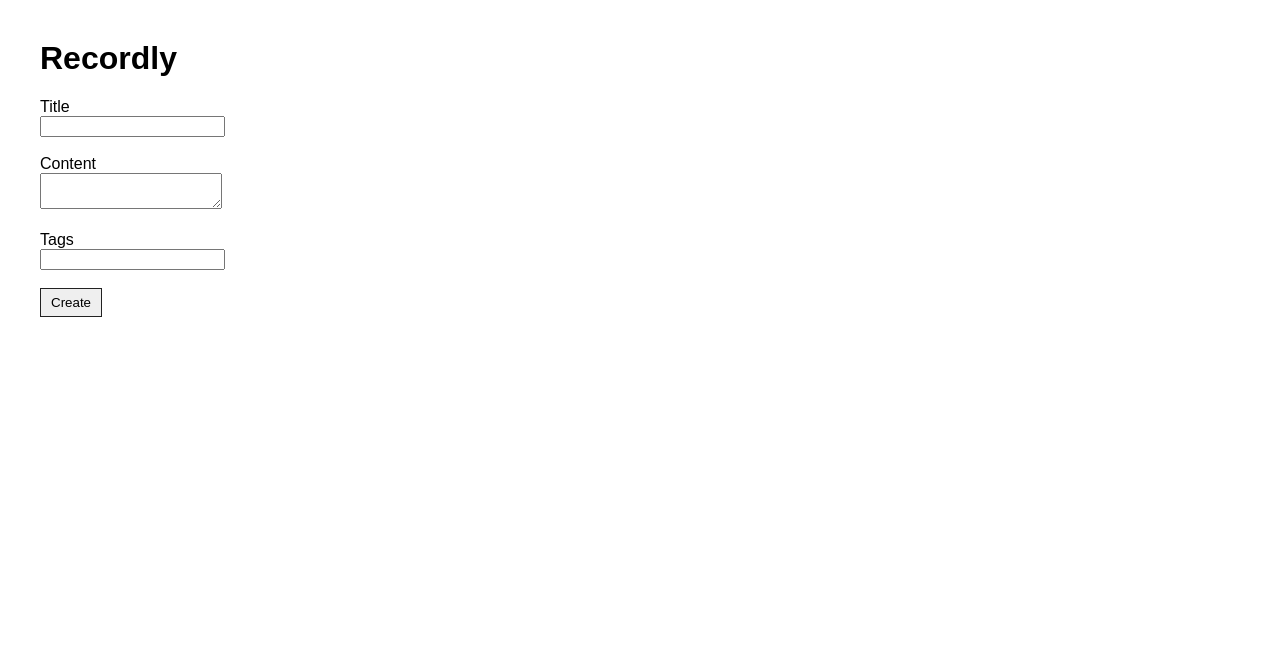
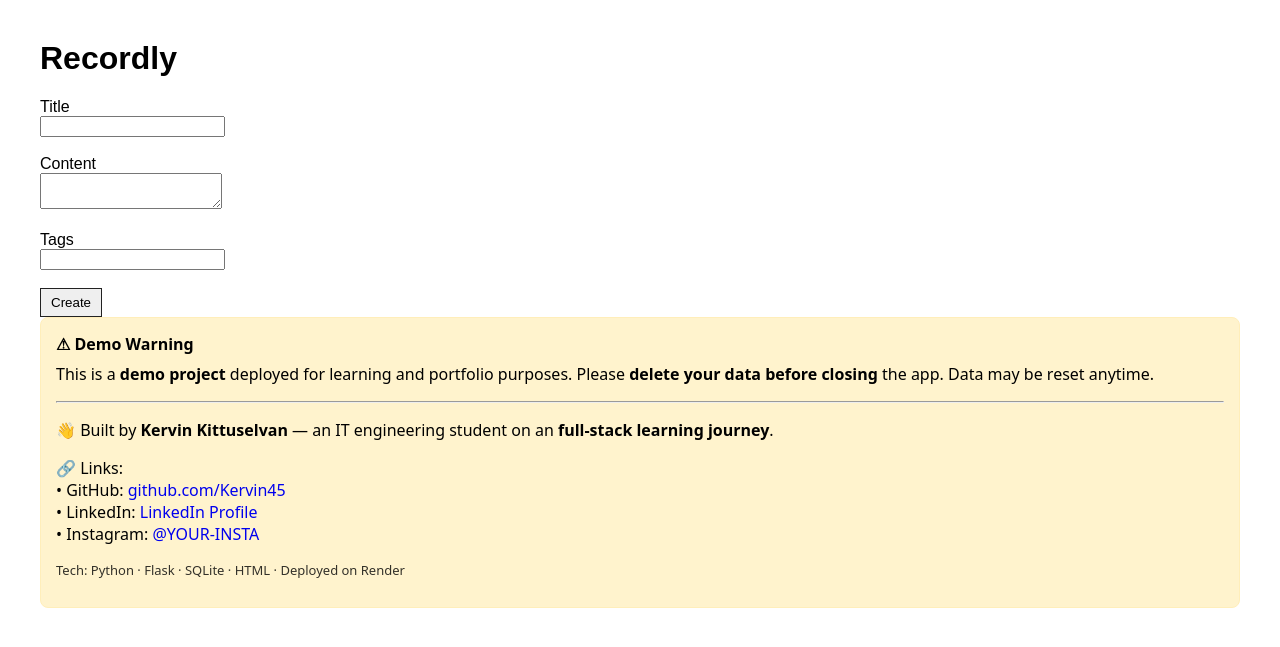
Before and after one commit to Kervin45/recordly, a Flask app: page /create in a window 1280 px wide. Shown: the top 647 px of the page. Run offline with Flask 3, Linux system fonts and the light colour scheme.

Commit message:
Add warning banner, links, and deploy-safe config

```diff
--- a/templates/base.html
+++ b/templates/base.html
@@ -14,5 +14,41 @@
 <body>
     <h1>Recordly</h1>
     {% block content %}{% endblock %}
+    <div style="
+  background: #fff3cd;
+  border: 1px solid #ffeeba;
+  padding: 15px;
+  border-radius: 8px;
+  margin-bottom: 20px;
+  font-family: system-ui, sans-serif;
+">
+
+  <strong>⚠ Demo Warning</strong>
+  <p style="margin-top: 8px;">
+    This is a <b>demo project</b> deployed for learning and portfolio purposes.
+    Please <b>delete your data before closing</b> the app.
+    Data may be reset anytime.
+  </p>
+
+  <hr style="margin: 12px 0;">
+
+  <p>
+    👋 Built by <b>Kervin Kittuselvan</b> — an IT engineering student on an
+    <b>full-stack learning journey</b>.
+  </p>
+
+  <p>
+    🔗 Links:
+    <br>
+    • GitHub: <a href="https://github.com/Kervin45" target="_blank">github.com/Kervin45</a><br>
+    • LinkedIn: <a href="www.linkedin.com/in/kervin-kittuselvan-6b2927256" target="_blank">LinkedIn Profile</a><br>
+    • Instagram: <a href="https://www.instagram.com/its.me_kervin?igsh=MTU2Mm0xN283ZHM1Yw==" target="_blank">@YOUR-INSTA</a>
+  </p>
+
+  <p style="font-size: 13px; opacity: 0.8;">
+    Tech: Python · Flask · SQLite · HTML · Deployed on Render
+  </p>
+</div>
+
 </body>
 </html>
```
